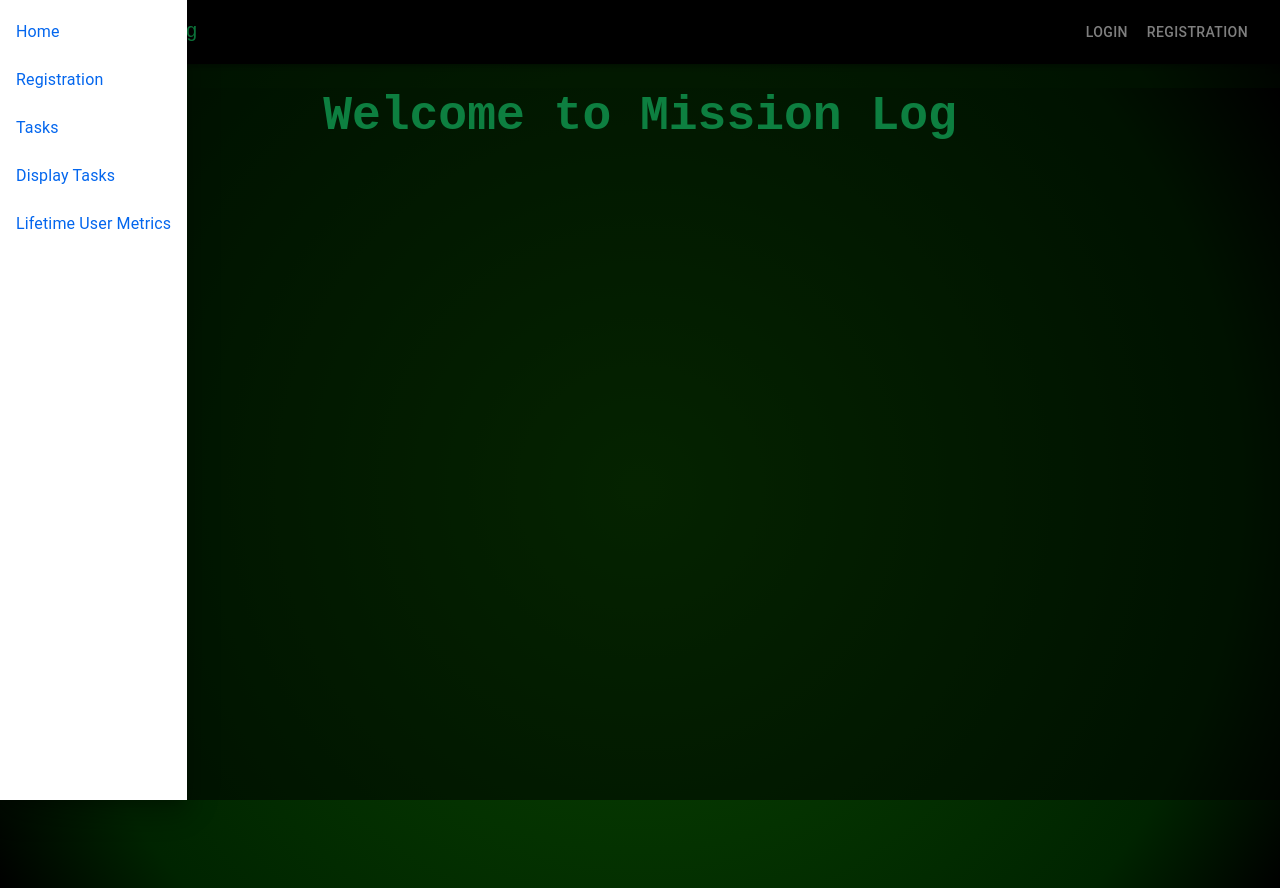
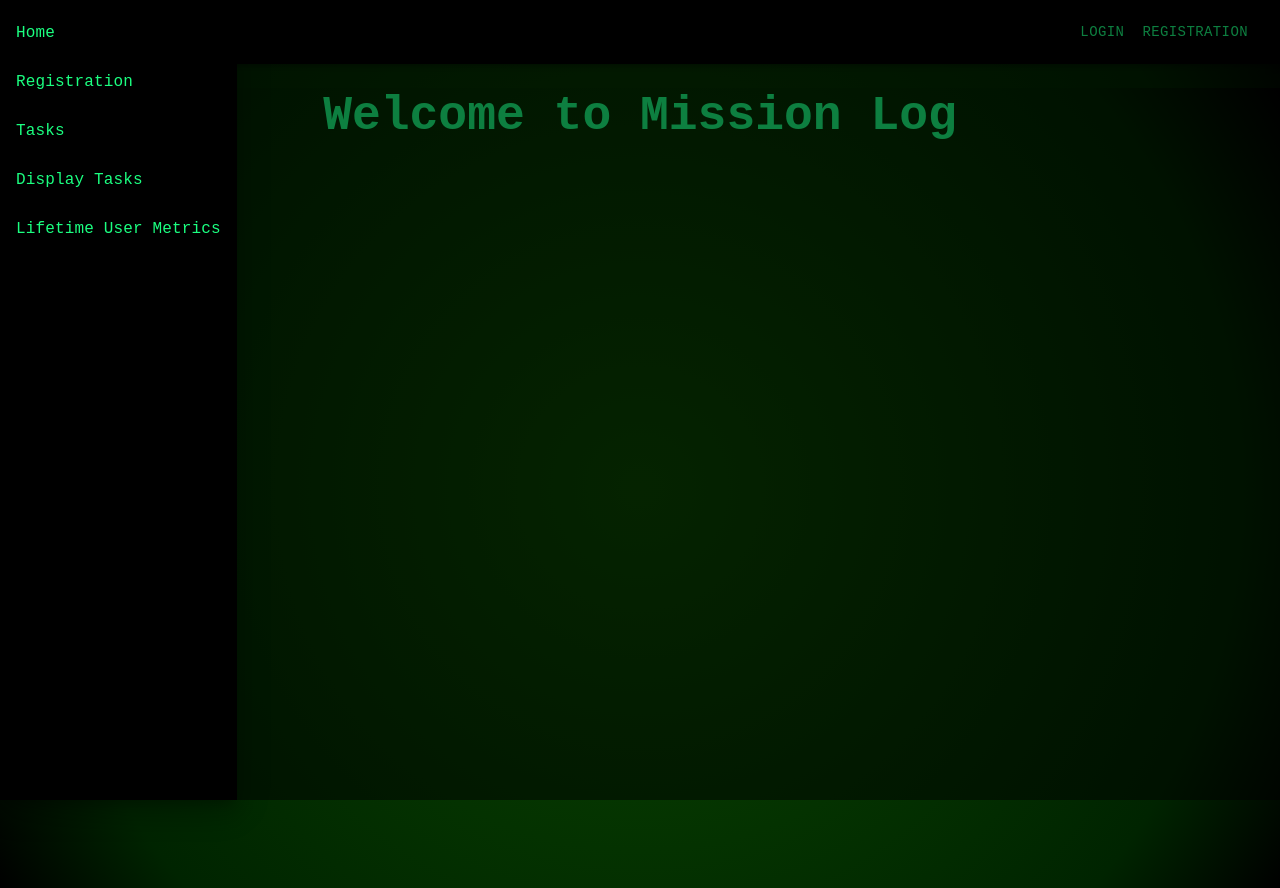
Before and after one commit to ianmccurry11/TODO_List, a React (Create React App) app in the folder react-frontend/: page / in a window 1280 px wide. Both pictures are taken after a click on the button 44 px from the left and 32 px from the top of the page. Built offline with nearby package versions, Linux system fonts and the light colour scheme.

Commit message:
Made landing page pretty

```diff
--- a/react-frontend/src/App.css
+++ b/react-frontend/src/App.css
@@ -10,9 +10,6 @@ body h1 {
   font-family: "Courier New", Courier, monospace;
 }
 
-Appbar .navbar{
-  background-color: #1bff80;
-}
 
 .navbar .navbar-content{
   /* background-image: radial-gradient(circle at center, #0a4700 0%, #002400 80%, #000000 100%); */
@@ -23,7 +20,40 @@ container .icon{
   color: #1bff80;
 }
 
+container .icon:hover{
+  color:white;
+}
+
 .navbar .navbar-text{
   color: #1bff80;
   font-family: "Courier New", Courier, monospace;
 }
+
+container .logout-button{
+  color: #1bff80;
+  font-family: "Courier New", Courier, monospace;
+}
+
+.navbar .login-text{
+  color: #1bff80;
+  font-family: "Courier New", Courier, monospace;
+}
+
+.navbar .reg-text{
+  color: #1bff80;
+  font-family: "Courier New", Courier, monospace;
+}
+
+.navbar .reg-text .login-text:hover{
+  color: white;
+  font-family: "Courier New", Courier, monospace;
+}
+
+.navbar{
+  background-color: black;
+}
+
+.toolbar-contents{
+  background-color: black;
+  min-height: 100vh;
+}
--- a/react-frontend/src/Authentication/Logout.js
+++ b/react-frontend/src/Authentication/Logout.js
@@ -1,5 +1,6 @@
 import { useState, useContext } from 'react';
 import useAuthContext from '../context/AuthContext';
+import '../App.css';
 
 const Login = () => {
   const authContext = useContext(useAuthContext);
@@ -22,9 +23,11 @@ const Login = () => {
   };
 
   return (
-    <div>
-      <button type="button" onClick={handleLogout}>Logout</button>
-    </div>
+    <container>
+      <div className="logout-button">
+        <button type="button" onClick={handleLogout}>Logout</button>
+      </div>
+    </container>
   );
 };
 export default Login;
--- a/react-frontend/src/Navbar.js
+++ b/react-frontend/src/Navbar.js
@@ -23,10 +23,10 @@ export default function ButtonAppBar() {
             Mission Log
           </Typography>
           {!user && ( // if user is not logged in, show login button
-          <Button color="inherit" component={Link} to="/login">Login</Button>
+          <Button component={Link} to="/login" className="login-text">Login</Button>
           )}
           {!user && ( // if user is not logged in, show registration button
-          <Button color="inherit" component={Link} to="/registration">Registration</Button>
+          <Button component={Link} to="/registration" className="reg-text">Registration</Button>
           )}
           {user && (
           <Logout />
--- a/react-frontend/src/hamburger.js
+++ b/react-frontend/src/hamburger.js
@@ -28,36 +28,38 @@ const HamburgerMenu = () => {
       </container>
 
       {/* Drawer */}
+      <container>
         <Drawer anchor="left" open={open} onClose={toggleDrawer(false)}>
           {/* List of menu items */}
-        <List>
-          <ListItem>
+          <List className="toolbar-contents">
+            <ListItem className="toolbar-text">
               <ListItemText>
                 <Link to="/">Home</Link>
               </ListItemText>
             </ListItem>
             <ListItem>
-            <ListItemText>
+              <ListItemText className="toolbar-text">
                 <Link to="/registration">Registration</Link>
               </ListItemText>
             </ListItem>
             <ListItem>
-            <ListItemText>
+              <ListItemText className="toolbar-text">
                 <Link to="/tasks">Tasks</Link>
               </ListItemText>
             </ListItem>
             <ListItem>
-            <ListItemText>
+              <ListItemText className="toolbar-text">
                 <Link to="/display-tasks">Display Tasks</Link>
               </ListItemText>
             </ListItem>
             <ListItem>
-            <ListItemText>
+              <ListItemText className="toolbar-text">
                 <Link to="/metrics">Lifetime User Metrics</Link>
               </ListItemText>
             </ListItem>
           </List>
         </Drawer>
+      </container>
     </>
   );
 };
--- a/react-frontend/src/index.css
+++ b/react-frontend/src/index.css
@@ -157,7 +157,7 @@ img {
  * 1. Change the font styles in all browsers.
  * 2. Remove the margin in Firefox and Safari.
  */
-button,
+
 input,
 optgroup,
 select,
@@ -463,14 +463,19 @@ h5 {
 }
 
 a {
-  color: #0366ee;
+  color: #1bff80;
   text-decoration: none;
+  font-family: "Courier New", Courier, monospace;
 }
 
-a:hover,
+a:hover
+{
+  color: #1bff80;
+  text-decoration: underline;
+}
 a:active,
-a:focus {
-  color: #0246a2;
+a:focus{
+  color: white;
   text-decoration: underline;
 }
 
@@ -795,12 +800,12 @@ button,
 [type=button] {
   -webkit-appearance: none;
   display: inline-block;
-  border: 1px solid #0366ee;
+  border: 1px solid #1bff80;
   border-radius: 4px;
-  background: #0366ee;
-  color: #ffffff;
+  background: black;
+  color: #1bff80;
   font-weight: 600;
-  font-family: -apple-system, BlinkMacSystemFont, Helvetica Neue, Helvetica, Arial, sans-serif;
+  font-family: "Courier New", Courier, monospace;
   font-size: 1rem;
   text-transform: none;
   padding: 0.75rem 1.25rem;
@@ -818,9 +823,9 @@ button:hover,
 [type=submit]:hover,
 [type=reset]:hover,
 [type=button]:hover {
-  border: 1px solid #0250bc;
-  background: #0250bc;
-  color: #ffffff;
+  border: 1px solid black;
+  background: #1bff80;
+  color: black;
   text-decoration: none;
 }
 
@@ -836,9 +841,9 @@ button:active,
 [type=reset]:active,
 [type=button]:focus,
 [type=button]:active {
-  border: 1px solid #0250bc;
-  background: #0250bc;
-  color: #ffffff;
+  border: 1px solid black;
+  background: #008040;
+  color: black;
   text-decoration: none;
 }
 
```
Lines whose indentation alone changed are shown as unchanged.
